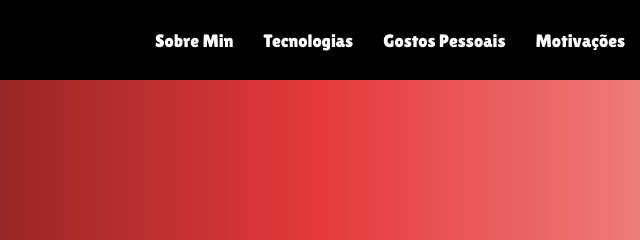
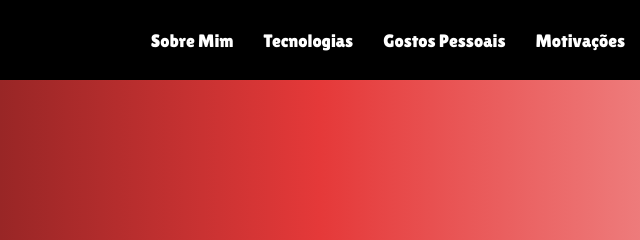
Before and after one commit to DaBolivia/TrilhaCodigoCerto, a plain HTML site: page index.html in a window 1280 px wide. Shown: the top 240 px of the page, 640-1280 px from the left. Drawn offline with nearby package versions, Linux system fonts and the light colour scheme.

Commit message:
Update index.html

```diff
--- a/index.html
+++ b/index.html
@@ -24,7 +24,7 @@
         <img id="logo" src="img/logo.webp" alt="Profile Picture" class="profile-picture">
         <nav>
             <ul>
-                <li class="listaMenu"><a href="#mim">Sobre Min</a></li>
+                <li class="listaMenu"><a href="#mim">Sobre Mim</a></li>
                 <li class="listaMenu"><a href="#tecnologias">Tecnologias</a></li>
                 <li class="listaMenu"><a href="#22">Gostos Pessoais</a></li>
                 <li class="listaMenu"><a href="#22">Motivações</a></li>
```
